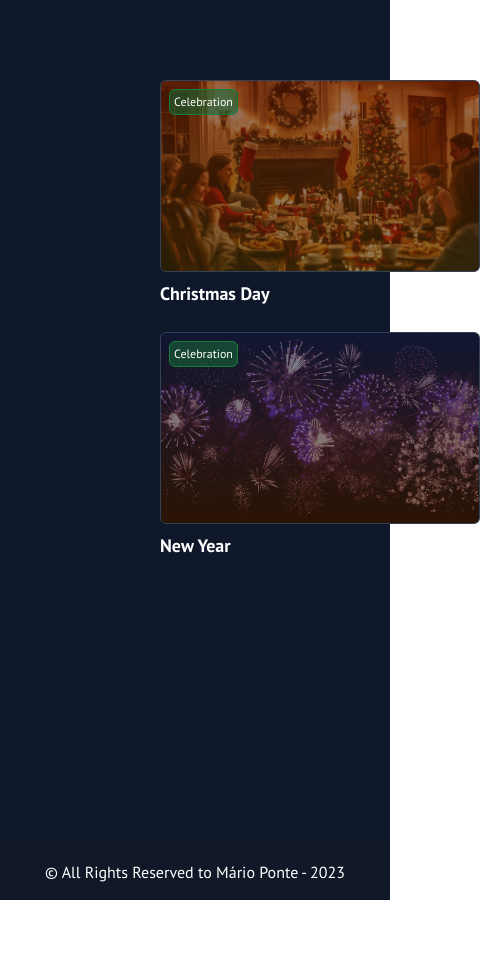
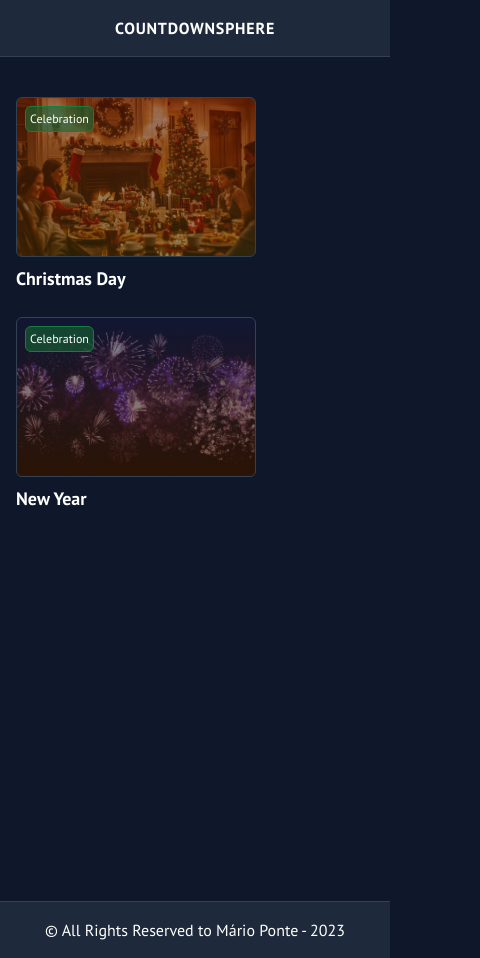
Before and after one commit to MarioPonte/CountdownSphere, a Next.js app: page / in a window 390 px wide. Shown: the whole page, 480 px wide, since content can reach past the window. Before the commit the page ends 900 px from the top, so only its background shows below. Built offline with nearby package versions, Linux system fonts and the light colour scheme.

Commit message:
adding navbar and responsivity

```diff
--- a/app/components/CountdownCard.tsx
+++ b/app/components/CountdownCard.tsx
@@ -11,7 +11,7 @@ const CountdownCard: React.FC<CountdownCardProps> = ({ name, path, image, gradie
     return (
         <div className="w-fit group">
             <a href={path} className="flex flex-col gap-2">
-                <div className={`bg-cover bg-center h-48 w-80 rounded-md border border-slate-700 group-hover:border-slate-400 relative transition-all duration-200`} style={{
+                <div className={`bg-cover bg-center h-40 w-60 sm:h-48 sm:w-80 rounded-md border border-slate-700 group-hover:border-slate-400 relative transition-all duration-200`} style={{
                     backgroundImage: `${gradient}, url('/images/${image}')`,
                 }}>
                     <span className="bg-green-800/60 border border-green-700 p-1 text-xs font-light rounded-md absolute top-2 left-2">Celebration</span>
--- a/app/components/Footer.tsx
+++ b/app/components/Footer.tsx
@@ -3,8 +3,8 @@ import { format } from "date-fns";
 export default function Footer() {
     const year = new Date();
     return (
-        <div className="text-center p-4 bg-gray-900 text-white">
+        <footer className="text-center p-4 bg-slate-800 border-t border-slate-700 text-white">
             &copy; All Rights Reserved to Mário Ponte - {format(year, "yyyy")}
-        </div>
+        </footer>
     )
 }
--- /dev/null
+++ b/app/components/Navbar.tsx
@@ -0,0 +1,7 @@
+export default function Navbar() {
+    return (
+        <nav className="text-center p-4 bg-slate-800 border-b border-slate-700 text-white">
+            <span className="font-bold uppercase tracking-wider">CountdownSphere</span>
+        </nav>
+    )
+}
--- a/app/layout.tsx
+++ b/app/layout.tsx
@@ -2,6 +2,7 @@ import type { Metadata } from 'next'
 import { PT_Sans } from 'next/font/google'
 import './globals.css'
 import Footer from './components/Footer'
+import Navbar from './components/Navbar'
 
 const ptSans = PT_Sans({
   weight: ['400','700'],
@@ -20,7 +21,8 @@ export default function RootLayout({
 }) {
   return (
     <html lang="en">
-      <body className={ptSans.className}>
+      <body className={ptSans.className + " bg-slate-900"}>
+        <Navbar />
         {children}
         <Footer/>
       </body>
--- a/app/page.tsx
+++ b/app/page.tsx
@@ -4,7 +4,7 @@ import CountdownCard from "./components/CountdownCard";
 
 export default function Home() {
   return (
-    <section className="min-h-screen bg-slate-900 text-white px-40 py-20">
+    <section className="min-h-screen text-white px-4 py-10 max-w-screen-2xl m-auto">
       <div className="flex flex-wrap gap-6">
         <CountdownCard name="Christmas Day" path="/christmascountdown" image={`christmas.webp`} gradient="linear-gradient(to bottom, rgba(90,18,0,0.6),rgba(66,47,6,0.6))" />
         <CountdownCard name="New Year" path="/newyearcountdown" image={`background.png`} gradient="linear-gradient(to bottom, rgba(23,37,84,0.6),rgba(66,32,6,0.6))" />
```
